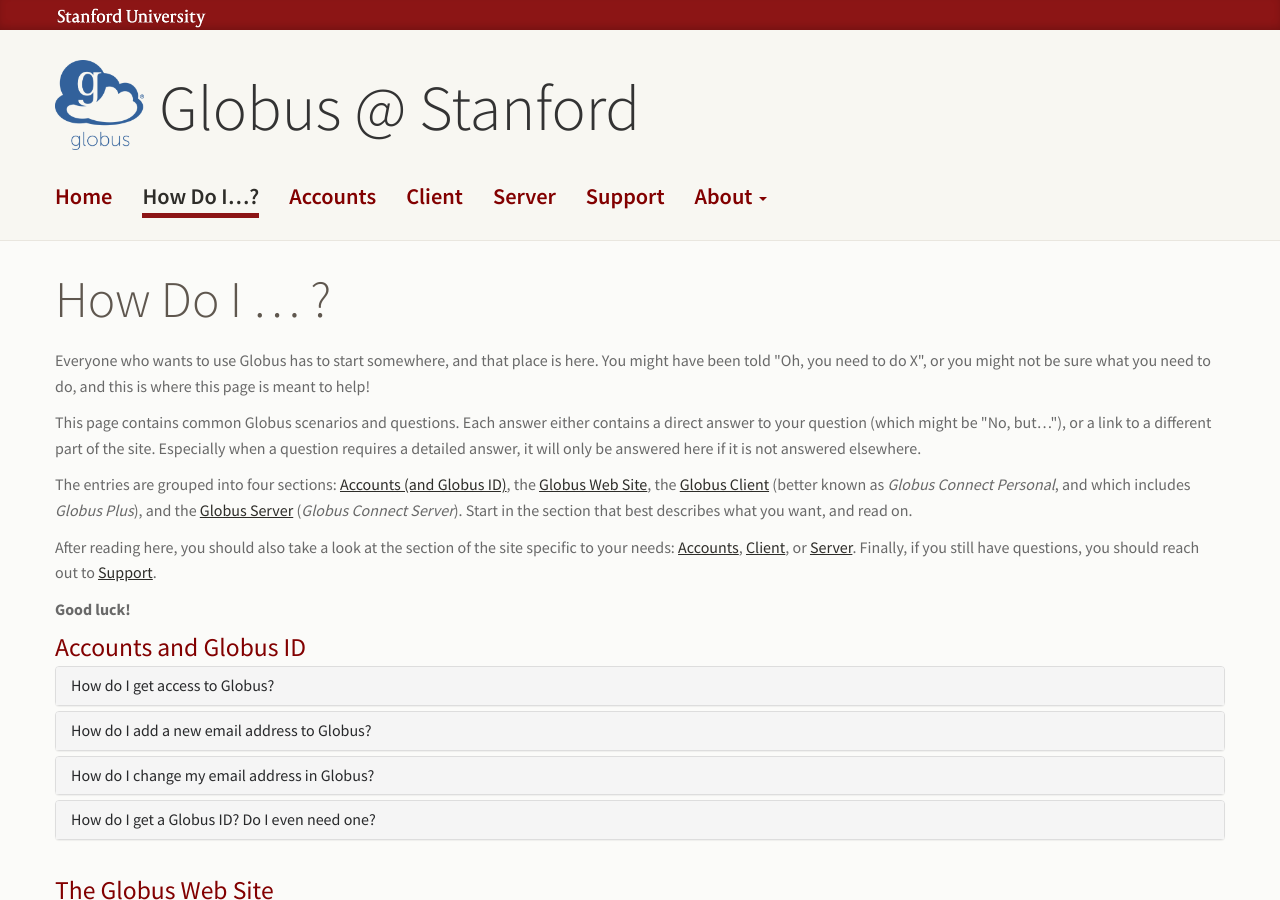
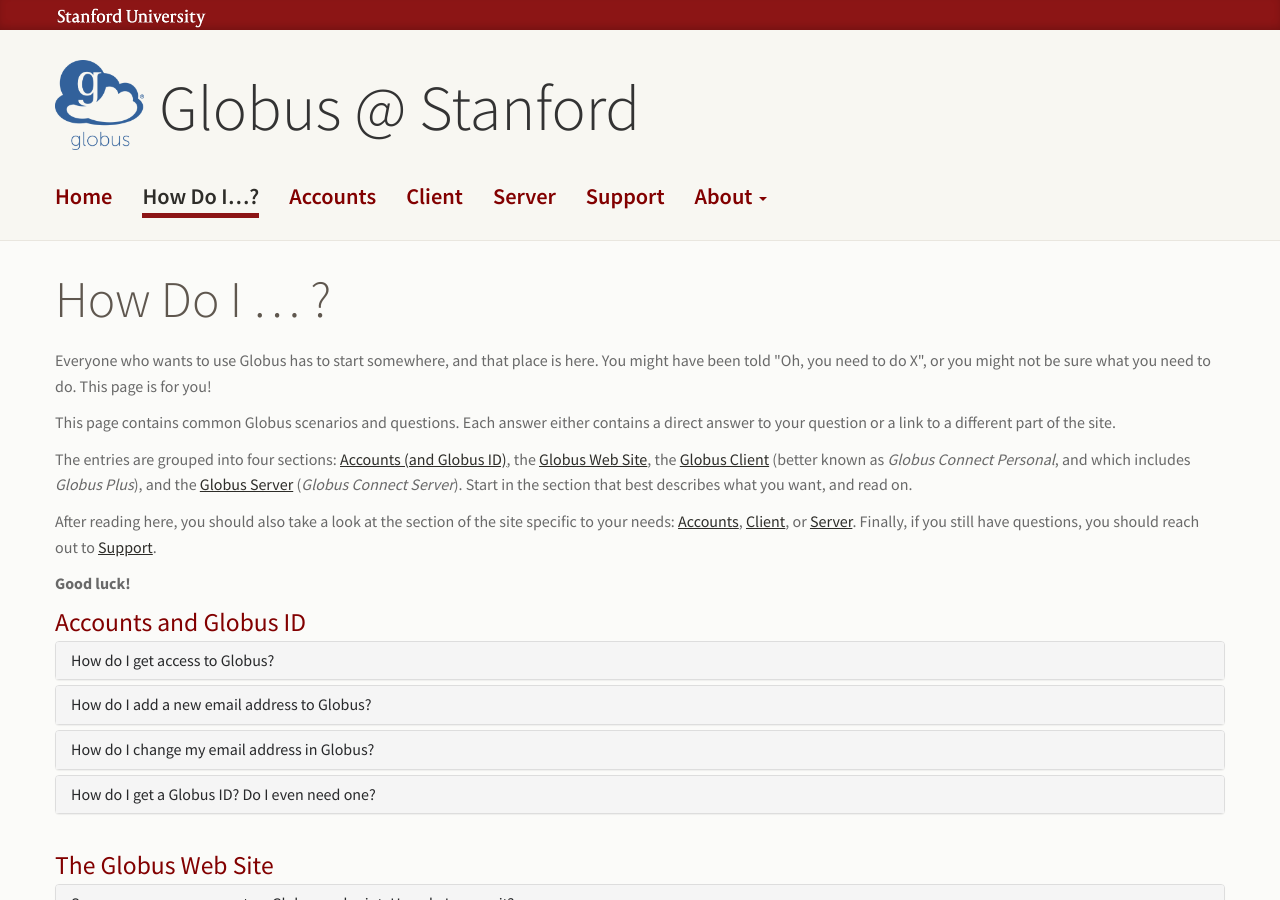
Before and after one commit to stanford-rc/globus.stanford.edu, a Jekyll site: the page built from scenarios.html, in a window 1280 px wide and 900 px high. Built offline with Jekyll 4.4.1, drawn with Linux system fonts in a browser that asks for light colours; nearby versions of some CDN libraries; comment, search, counter and statistics services are not loaded; part of the change alters nothing that is shown.

Commit message:
Lots of minor text cleanup on the Scenarios page

```diff
--- a/scenarios.html
+++ b/scenarios.html
@@ -6,13 +6,11 @@ description: Describes different data transfer scenarios, and how Globus can hel
 
 <p>Everyone who wants to use Globus has to start somewhere, and that place is
 here.  You might have been told "Oh, you need to do X", or you might not be
-sure what you need to do, and this is where this page is meant to help!</p>
+sure what you need to do.  This page is for you!</p>
 
 <p>This page contains common Globus scenarios and questions.  Each answer
-either contains a direct answer to your question (which might be "No, but…"),
-or a link to a different part of the site.  Especially when a question requires
-a detailed answer, it will only be answered here if it is not answered
-elsewhere.</p>
+either contains a direct answer to your question
+or a link to a different part of the site.</p>
 
 <p>The entries are grouped into four sections: <a href="#accounts">Accounts
 (and Globus ID)</a>, the <a href="#web">Globus Web Site</a>, the <a
@@ -41,8 +39,9 @@ Support">Support</a>.</p>
 <p>Creating a Globus account is easy!  If you have never used Globus before,
 just go to <a href="{{ "accounts/create.html" | relative_url }}" title="Create
 a Globus Account">Create a Globus Account</a> and follow the instructions
-there.</p><p>If you <em>have</em> used Globus before, then you should log in to
-that account, and <a href="{{ "accounts/link.html" | relative_url }}"
+there.</p><p>If you have used Globus before (for example, at another
+institution), then you should first log in to Globus using that institution's
+credentials, and <a href="{{ "accounts/link.html" | relative_url }}"
 title="Link Identities">link your Stanford identity</a>.</p>
 
   {% endcapture %}
@@ -75,7 +74,8 @@ primary email address is what Globus will see.</p>
   {% capture a3 %}
 
 <p>If you change your Stanford email address (in <a
-href="https://accounts.stanford.edu" title="Stanford Accounts">Accounts</a>),
+href="https://accounts.stanford.edu" title="Stanford Accounts">Accounts</a>
+or <a href="https://stanfordyou.stanford.edu">StanfordYou</a>),
 Globus will get the new email address a few days after the change, once you log
 back in to the Globus web site.</p>
 
@@ -93,13 +93,14 @@ you will still be discoverable in Globus by your SUNetID.</p>
   %}
 
   {% capture a4 %}
-<p><em>Globus ID</em> is a form of identity—similar to your Stanford
-identity—for entities, and for users who can not get an identity through other
-means.  At Stanford, a Globus ID is only needed when you want to run a Globus
-Connect Server, because Globus Connect Server instances can only be owned by
-entities (like your group), not by people.  Globus IDs are also used at
-Stanford by developers, so that their Globus-using applications are not tied to
-individuals.</p>
+
+<p><em>Globus ID</em> is a form of identity—similar to your Stanford identity,
+but for entities (like labs and departments) and for users who can not get an
+identity through other means.  At Stanford, a Globus ID is only needed when you
+want to run a Globus Connect Server, because Globus Connect Server instances
+can only be owned by entities (like your group), not by people.  Globus IDs are
+also used at Stanford by developers, so that their Globus-using applications
+are not tied to individuals.</p>
 
 <p>Getting a Globus ID for Globus Connect Server use is covered in the <a
 href="{{ "server.html" | relative_url }}" title="Globus Connect Server">Globus
@@ -176,6 +177,11 @@ example, endpoints normally only accept logins through their institution.  So,
 if you have accounts at Stanford and UC Santa Cruz, your UC
 credentials will not let you in to a Stanford endpoint.</p>
 
+<p>(If you have multiple logins to Globus, you might be logged in with the
+wrong one.  You should <a href="{{
+"accounts/link.html" | relative_url }}" title="Link Identities">Link
+Identities</a> to keep that from happening again.)
+
 <p>If your credentials are being accepted; but you are getting <em>permission
 denied</em> when you try to do a directory listing, or when you are trying to
 transfer data <em>from</em> the endpoint, then the endpoint's configuration is
@@ -187,10 +193,11 @@ the directory.  See the Globus Connect Personal <a href="{{
 Installation">installation instructions</a> (specifically, the <em>Add Allowed
 Paths</em> section).</p>
 
-<p>If directory listing work, but as soon as you start a transfer of data
-<em>to</em> the endpoint,  then you probably only have read-only access to the
-directory.  Again, the solution is: Either talk to the endpoint administrator,
-or check your endpoint configuration.</p>
+<p>If you get <em>permission denied</em> errors when transferring data
+<em>to</em> an endpoint, then you probably only have read-only access to the
+directory.  You either need to talk to the endpoint administrator (for Shared
+endpoints and Globus Connect Server endpoints), or check your endpoint
+configuration (for Globus Connect Personal endpoints).</p>
 
 	{% endcapture %}
   {% include panel.html
@@ -214,7 +221,11 @@ Personal: Globus Plus">Read more about Globus Plus</a>.</p>
 <p>If your host endpoint is a Globus Connect Server endpoint,
 the endpoint administrator may have disabled sharing.  Or, the endpoint might
 not be a <em>managed endpoint</em> (which requires access to the Stanford
-campus Globus subscription).</p>
+campus Globus subscription).  In the latter case, the endpoint administrator
+should read our guides for Globus Connect Server, specifically the pages on
+<a href="{{ "server/install.html" | relative_url }}">Site Prep and
+    Installation</a> and <a href="{{ "server/finish.html" | relative_url
+    }}">Finishing Installation</a>.</p>
 
 <p>The other possible reason is, sharing might not be allowed for the directory
 you are trying to share.  For Globus Connect Personal-hosted endpoints, you must
@@ -350,10 +361,10 @@ you are still interested!</p>
 
 	{% capture c5 %}
 
-<p>Only outbound ports.  Globus Connect Personal does not need to accept
-connections from the outside.  Instead, all connections are initiated by
-Globus Connect Personal.  But, if you firewall outbound connection, then
-some ports will need to be opened.</p>
+<p>No, but if you firewall outbound connection, then some ports will need to be
+opened.  Globus Connect Personal does not need to accept connections from the
+outside, except in some cases when performing a transfer between two Globus
+Connect Personal endpoints.</p>
 
 <p>Read more in <a href="{{ "client/install.html" | relative_url }}"
 title="Installing Globus Connect Personal">the installation instructions</a>.</p>
@@ -385,7 +396,7 @@ the level of power-saving.</li>
 
 <li>Use a wired connection.  With a wireless network, your traffic has to
 contend with all of the other laptops, phones, and other devices in the local
-area, along with other miscellaneous forms of interference (like, for example,
+area, along with other miscellaneous forms of interference (such as
 walls and microwaves).  Using a wired connections removes these forms of
 interference.</li>
 
@@ -399,6 +410,11 @@ residence that does not have ports on the wall (for example, because you have a
 cable modem), you should plug in the router.</li>
 
 </ul>
+
+<p>If you routinely need to perform large (multi-TB) data transfers, you should
+consider taking advantage of the <a
+href="https://srcc.stanford.edu/stanford-research-network-srn" title="Stanford
+Research Network">Stanford Research Network</a>.</p>
 
 	{% endcapture %}
   {% include panel.html
@@ -426,7 +442,7 @@ title="Local Network Administrators by Department">LNA</a>.</p>
 
 <p>If you are unable to get your firewall changed, then your last-resort
 option is to use the <a href="https://uit.stanford.edu/service/vpn"
-title="Stanford University IT VPN Service">Stanford VPN</a>, <em>but</em>
+title="Stanford University IT VPN Service">Stanford VPN</a>, but
 you must use <em>Full Traffic (non-split-tunnel)</em> mode, which sends all
 traffic (even non-Stanford traffic) through the VPN.</p>
 
@@ -550,8 +566,8 @@ Transfer Files</a> page, where they can search for your endpoint, activate it
 How do I access it?</em>.</p>
 
 <p>If your users want to transfer files to/from another environment (like, for
-example, another lab's storage), then that other environment will also need a
-Globus Connect Server; you should point the lab's IT person to this question.
+example, another lab's storage), then that other environment will also need
+Globus Connect Server; you should direct the lab's IT person to this question.
 Once a Globus Connect Server is up and running there, your users will need that
 server's information (a name, a UUID, etc., just like with your endpoint).</p>
 
@@ -617,9 +633,11 @@ users.</p>
 
 	{% capture s11 %}
 
-<p>Simply follow the <a href="{{ "server/medium.html" | relative_url }}"
-title="Globus Connect Server Medium-Risk Checklist">Medium-Risk
-Checklist</a>!</p>
+<p>To meet the requirements for Medium Risk data, simply follow the normal
+installation instructions on the <a href="{{ "server.html" | relative_url }}">
+Globus Connect Server</a> pages, but <em>be sure to use SUNetID Auth with
+CILogon</em>.  Other than that, the installation instructions will mention the
+settings which need to be in place for Medium Risk environments.</p>
 
 	{% endcapture %}
   {% include panel.html
@@ -674,9 +692,9 @@ mapping—or change everyone's usernames—and then use CILogon.</li>
 <li>If your data are Low Risk, and your users are not using SUNetIDs as
 usernames, then you can set up MyProxy OAuth authentication.</li>
 
-<li>If you get pushback about opening a web server to the world, which you are
-unable to overcome, and you are willing to accept the lower security that comes
-with it, then use legacy MyProxy.</li>
+<li>If you get pushback about opening a web server to the world (which is
+required for MyProxy OAuth authentication), and you trust Globus enough to
+handle your user's credentials, then use legacy MyProxy.</li>
 
 </ol>
 
@@ -696,8 +714,8 @@ Security Standards">MinSec</a>, using MyProxy OAuth is more secure than using
 legacy MyProxy.  It all has to do with where your password goes.</p>
 
 <p>With legacy MyProxy, your username and password are sent to Globus, which
-sends it to the MyProxy service running on your endpoint.  Although each
-connection—from you to Globus, and from Globus to MyProxy—uses TLS, it still
+passes it on to the MyProxy service running on your endpoint.  Although each
+connection (from you to Globus, and from Globus to MyProxy) uses TLS, it still
 means that your username and password are being held (albeit temporarily) by a
 third-party (Globus).</p>
 
@@ -802,8 +820,7 @@ GitHub</a>.</p>
 	{% capture s7 %}
 
 <p>Happily, in this scenario, nothing else needs to be done!  That is because,
-with CILogon, the authentication (also known as "authn") and authorization
-("authz") functions are separate.</p>
+with CILogon, the authentication and authorization functions are separate.</p>
 
 <p>With CILogon, authentication is handled by <a
 href="https://uit.stanford.edu/service/saml" title="Stanford UIT SAML
@@ -863,15 +880,15 @@ situation.)</p>
 
 <p>GridFTP's umask is set by your system's service-management software
 (normally either SysV init, or systemd).  It is normally set to
-<code>022</code>.  This umask means, regardless of the permissions you set,
-group and world write access will always be disabled.</p>
+<code>022</code>.  This umask means group and world write access will always
+be disabled, regardless of the permissions you set.</p>
 
 <p>If you want to change the umask, you will have to modify the
 <code>/etc/init.d/globus-gridftp-server</code> script in two ways:</p>
 
 <ol>
 
-<li>First, look for this block…<br />
+<li>First, look for this block of code in the script…<br />
 
 <pre>
 lsb=""
@@ -915,17 +932,19 @@ its umask.  Once the changes are made, restart GridFTP, and test.</p>
 	{% capture s13 %}
 
 <p>When the 'encrypt transfer' box is checked, at the start of a transfer,
-Globus generates a 1024-bit RSA key, and a temporary SSL certificate valid for
+Globus generates a 2048-bit RSA key, and a temporary SSL certificate valid for
 two days.  The key and cert are given to both endpoints involved in the
 transfer.</p>
 
 <p>When one endpoint connects to the other, it immediately opens a TLS
 connection, using the key and certificate provided.  The default cipher list is
-the OpenSSL <code>HIGH</code> cipher list, but containing only the RSA
-key-exchange ciphers.</p>
+the OpenSSL <code>HIGH</code> cipher list, which means the endpoints will
+generatlly use Elliptic-Curve Diffie-Hellman Ephemeral (ECDHE) symmetric-key
+negotiation (falling back to RSA key negotiation if needed), and some form of
+AES symmetric encryption.</p>
 
 <p>If necessary (for example, for transfers which take more than two days to
-complete), Globus will generate a new key and cert.</p>
+complete), Globus will automatically generate a new key and cert.</p>
 
 	{% endcapture %}
   {% include panel.html
@@ -1104,7 +1123,10 @@ transfer node should be in a Stanford data center, where it will be able to
 connect as close as possible to the network core.  The next-best option would
 be to have it in a building room with switches that connect directly back to an
 ECH.  Either way, it is best if your endpoint bypasses normal rack switches, as
-most rack switches only have a 10 or 20 Gbps link back to the core.</li>
+most rack switches only have a 10 or 20 Gbps link back to the core.  One way
+of doing this is connecting your host to the <a
+    href="https://srcc.stanford.edu/stanford-research-network-srn">Stanford
+    Research Network</a>.</li>
 
 <li><b>Consider multiple servers.</b>  If all of the above options have been
 exhausted, and your back-end storage still has available throughput capacity,
@@ -1199,7 +1221,7 @@ have to make sure that encryption is required for all transfers, and that TLS
 account.</p>
 
 <p>Also, Globus Search (one component of the <a
-href="https://publish.globus.org">Globus Publish</a> platform, only supports
+href="https://publish.globus.org">Globus Publish</a> platform) only supports
 Low Risk data.  This is OK, because it is meant for searching public data
 sets.</p>
 
```
